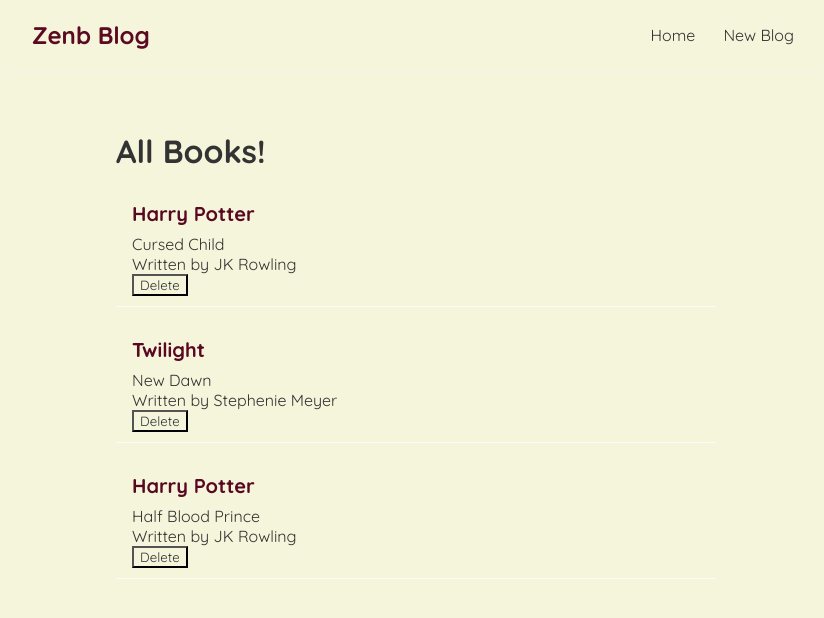
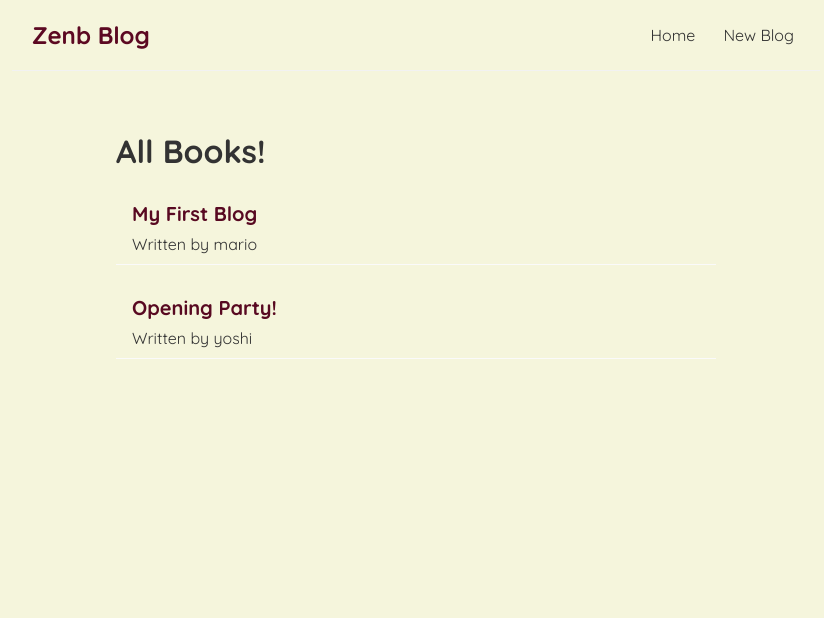
Before and after one commit to Adi1707/Blogging-Webite, a React (Create React App) app: page / in a window 1280 px wide. Shown: the top 618 px of the page, without its empty margins (224-1048 px from the left). Built offline with nearby package versions, Linux system fonts and the light colour scheme; data requests are answered from the project's data file.

Commit message:
Error Handling

```diff
--- a/src/BlogList.js
+++ b/src/BlogList.js
@@ -2,7 +2,6 @@
 
     const blogs = props.blogs;
     const title = props.name;
-    const handleDelete = props.handleDelete;
 
     return (
         <div className="blog-list">
@@ -10,10 +9,8 @@
             {blogs.map((blog) =>(
                 <div className="blog-preview" key={blog.id}>
                     <h1>{blog.title}</h1>
-                    <p>{blog.body}</p>
+                    {/* <p>{blog.body}</p> */}
                     <p>Written by {blog.author}</p>
-
-                    <button onClick={() => handleDelete(blog.id)}>Delete</button>
 
                 </div>
             ))}
--- a/src/Home.js
+++ b/src/Home.js
@@ -3,29 +3,39 @@
 
 const Home = () => {
 
-    const [blogs, setBlogs] = useState([
-        {title:'Harry Potter', body:'Cursed Child', author:'JK Rowling', id:1},
-        {title:'Twilight', body:'New Dawn', author:'Stephenie Meyer ', id:2},
-        {title:'Harry Potter', body:'Half Blood Prince', author:'JK Rowling', id:3},
-    ]);
+    const [blogs, setBlogs] = useState(null);
+    const [isPending, setIsPending] = useState(true);
+    const [error, setError] = useState(null);
 
-    const handleDelete = (id) =>{
-        const newBlogs = blogs.filter(
-            (blog) => blog.id !== id
-        )
-        setBlogs(newBlogs );
-    }
+    useEffect(() => {
 
-    useEffect(
-        () => {
-            console.log('Rendered the Page');
-            console.log(blogs)
-        }, []
-    )
+        setTimeout(() => {
+            fetch('http://localhost:8000/blogs')
+                .then(res => {
+
+                    if(!res.ok){
+                        throw Error('Could not fetch the data for that resource');
+                    }
+                    return res.json();
+                })
+                .then(data => {
+                    setBlogs(data);
+                    setIsPending(false);
+                    // setError(null);
+                })
+                .catch((err) => {
+                    setError(err.message);
+                    setIsPending(false);
+                })
+        }, 1000);
+
+    }, []);
 
     return (
         <div className="home">
-            <BlogList blogs={blogs} name="All Books!" handleDelete={handleDelete} />
+            {isPending && <div>Loading...</div>}
+            {error && <div>{error}</div>}
+            {blogs && <BlogList blogs={blogs} name="All Books!" />}
 
             {/* <BlogList blogs={blogs.filter((blog) =>
                 blog.author === 'JK Rowling' )} name="JK Rowling"></BlogList> */}
```
